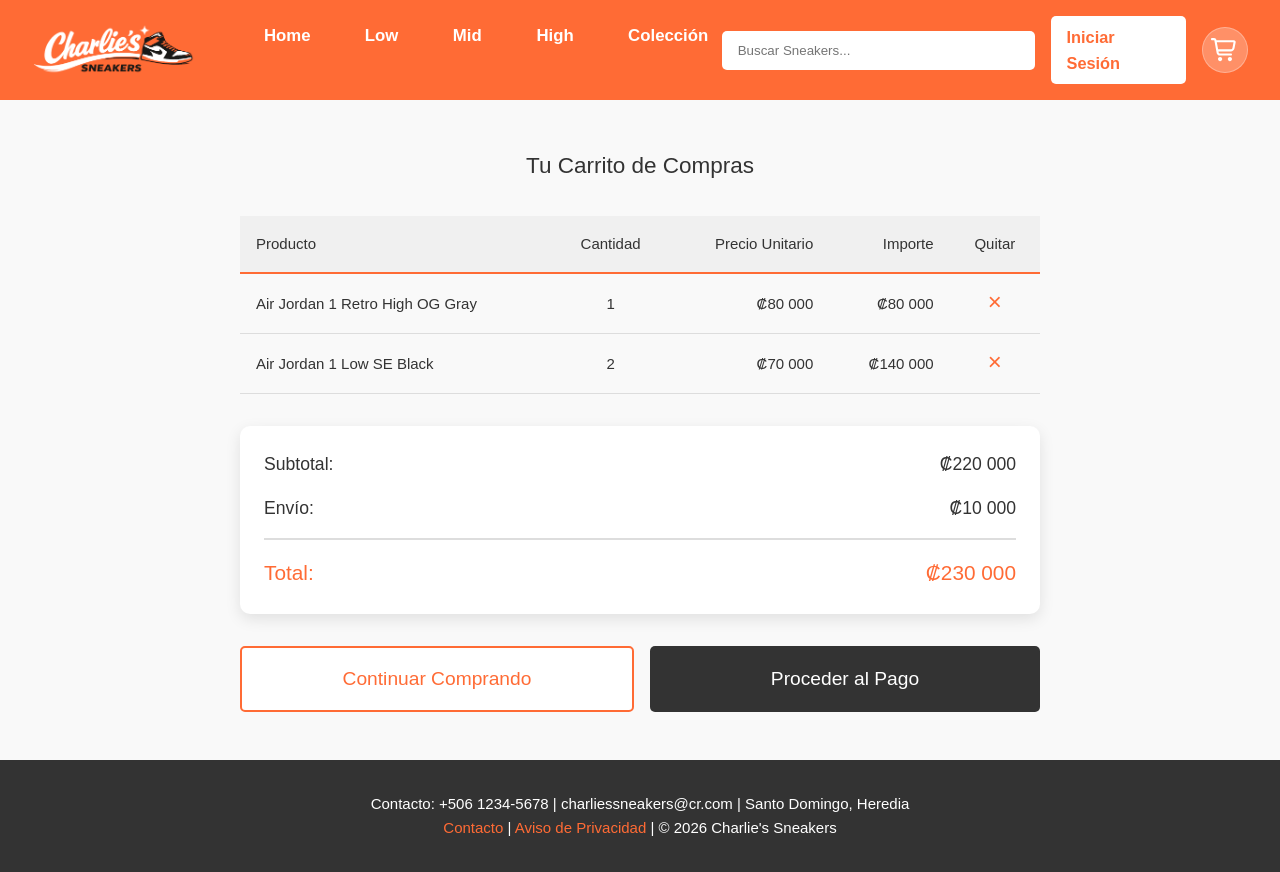
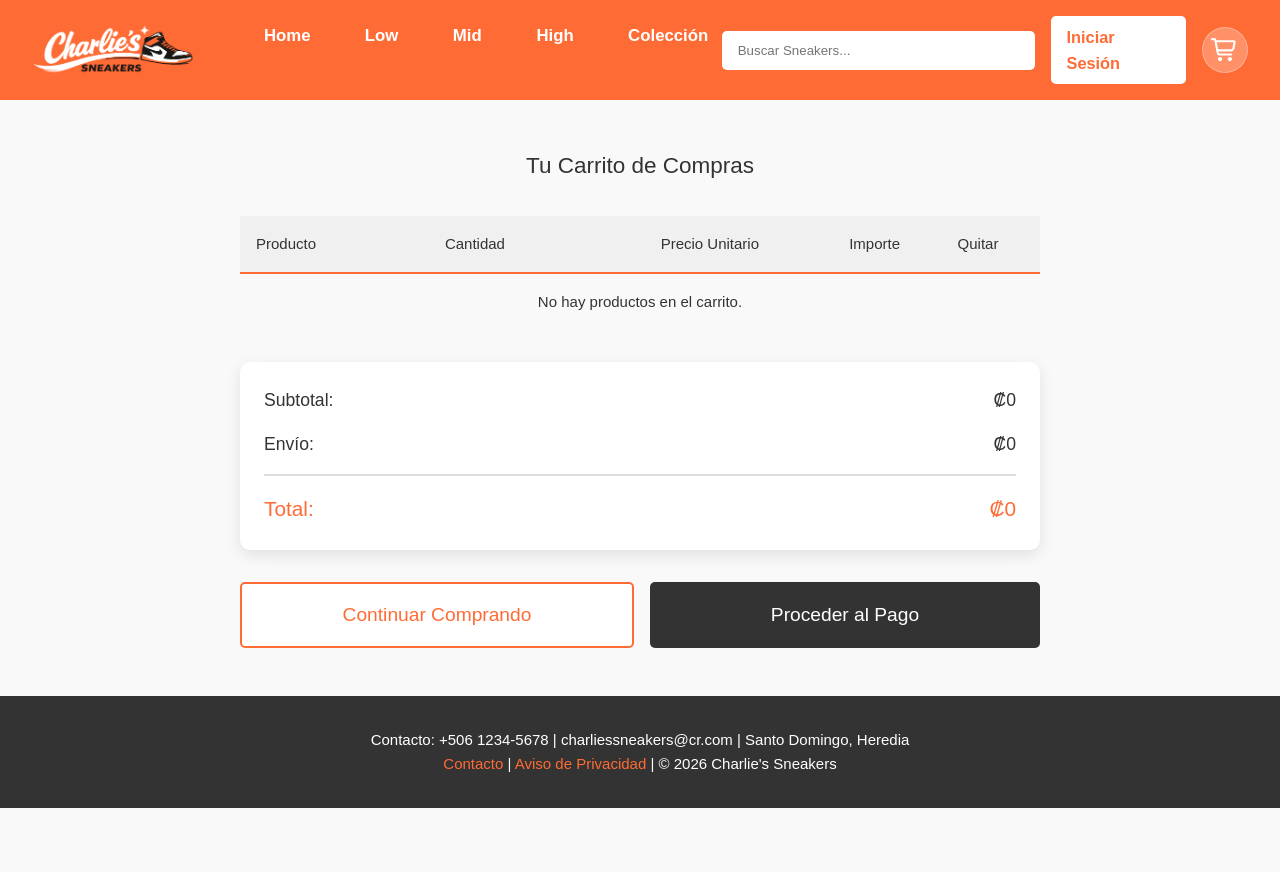
Before and after one commit to kattyab/CI0137_seg_fault, a Vue app: page /carrito in a window 1280 px wide. After the commit the page ends 808 px from the top, so only its background shows below. Built offline with nearby package versions, Linux system fonts and the light colour scheme.

Commit message:
Add shopping cart functionalities with AddToCartButton and CartButton

```diff
--- /dev/null
+++ b/src/components/AddToCartButton.vue
@@ -0,0 +1,60 @@
+<template>
+  <button class="add-to-cart" @click="add" :disabled="isDisabled">
+    <span v-if="!auth.user">Inicia sesión</span>
+    <span v-else-if="added">Añadido ✓</span>
+    <span v-else-if="props.requireSize && !props.size">Selecciona talla</span>
+    <span v-else>Añadir al carrito</span>
+  </button>
+</template>
+
+<script setup lang="ts">
+import { ref, computed } from 'vue'
+import { useCartStore } from '@/stores/cart'
+import { useAuthStore } from '@/stores/auth'
+
+const props = defineProps<{
+  id: string
+  nombre: string
+  precio: number
+  quantity?: number
+  size?: string | null
+  requireSize?: boolean
+}>()
+
+const cart = useCartStore()
+const auth = useAuthStore()
+const added = ref(false)
+const adding = ref(false)
+const isDisabled = computed(() => !auth.user || adding.value || (!!props.requireSize && !props.size))
+
+function add() {
+  if (isDisabled.value) return
+  adding.value = true
+  const item: any = { id: props.id, nombre: props.nombre, precio: props.precio, quantity: props.quantity ?? 1 }
+  if (props.size) item.size = props.size
+  cart.addItem(item)
+  added.value = true
+  setTimeout(() => {
+    added.value = false
+    adding.value = false
+  }, 1200)
+}
+</script>
+
+<style scoped>
+.add-to-cart {
+  background: #111;
+  color: white;
+  border: none;
+  padding: 0.95rem 1.1rem;
+  border-radius: 8px;
+  cursor: pointer;
+  font-weight: 800;
+  font-size: 1rem;
+  width: 100%;
+  box-shadow: 0 10px 28px rgba(0,0,0,0.14);
+}
+.add-to-cart, .add-to-cart span { color: white !important }
+.add-to-cart[disabled] { opacity: 0.7; cursor: default }
+.add-to-cart:hover { background: #000 }
+</style>
--- /dev/null
+++ b/src/stores/cart.ts
@@ -0,0 +1,116 @@
+import { ref, computed, watch } from 'vue'
+import { defineStore } from 'pinia'
+import { useAuthStore } from './auth'
+
+export type CartItem = { id: string; nombre: string; precio: number; quantity: number; _key?: string; [key: string]: any }
+
+const STORAGE_PREFIX = 'cart:'
+
+export const useCartStore = defineStore('cart', () => {
+  const items = ref<CartItem[]>([])
+  const auth = useAuthStore()
+
+  const storageKey = () => `${STORAGE_PREFIX}${auth.user?.id ?? 'guest'}`
+
+  function load() {
+    try {
+      const raw = localStorage.getItem(storageKey())
+      items.value = raw ? JSON.parse(raw) : []
+    } catch {
+      items.value = []
+    }
+  }
+
+  // ensure existing items have an internal composite key
+  function normalizeKeys() {
+    for (const it of items.value) {
+      if (!it._key) it._key = compositeKeyFor(it)
+    }
+  }
+
+  function save() {
+    try {
+      localStorage.setItem(storageKey(), JSON.stringify(items.value))
+    } catch {
+      // ignore
+    }
+  }
+
+  // init
+  load()
+  normalizeKeys()
+
+  // persist when items change
+  watch(items, save, { deep: true })
+
+  // reload when user changes
+  watch(() => auth.user, () => { load(); normalizeKeys(); })
+
+  function compositeKeyFor(item: CartItem) {
+    // build deterministic key from id plus any extra attributes (size, variant, etc.)
+    const clone: Record<string, any> = { ...item }
+    delete clone.quantity
+    delete clone.nombre
+    delete clone.precio
+    delete clone._key
+    // normalize string attributes to avoid mismatches from whitespace
+    for (const k of Object.keys(clone)) {
+      if (typeof clone[k] === 'string') {
+        clone[k] = clone[k].replace(/\s+/g, ' ').trim()
+      }
+    }
+    const keys = Object.keys(clone).sort()
+    const obj: Record<string, any> = {}
+    for (const k of keys) obj[k] = clone[k]
+    return `${item.id}::${JSON.stringify(obj)}`
+  }
+
+  function addItem(item: CartItem) {
+    const key = compositeKeyFor(item)
+    // prefer exact key match; compute existing keys on the fly if missing
+    let idx = -1
+    for (let i = 0; i < items.value.length; i++) {
+      const existing = items.value[i]
+      const existingKey = existing._key ?? compositeKeyFor(existing)
+      if (existingKey === key) { idx = i; break }
+    }
+    if (idx === -1) {
+      items.value.push({ ...item, quantity: item.quantity ?? 1, _key: key })
+    } else {
+      const existing = items.value[idx]
+      if (!existing) return
+      // merge quantities for exact same composite attributes
+      existing.quantity = (existing.quantity || 0) + (item.quantity || 1)
+    }
+  }
+
+  function removeItem(idOrKey: string) {
+    // if idOrKey matches an internal _key, remove only that line; otherwise remove by product id
+    const byKey = items.value.findIndex(i => i._key === idOrKey)
+    if (byKey !== -1) {
+      items.value.splice(byKey, 1)
+      return
+    }
+    items.value = items.value.filter(i => i.id !== idOrKey)
+  }
+
+  function setQuantity(idOrKey: string, qty: number) {
+    // prefer matching internal _key, fallback to id
+    let idx = items.value.findIndex(i => i._key === idOrKey)
+    if (idx === -1) idx = items.value.findIndex(i => i.id === idOrKey)
+    if (idx === -1) return
+    const existing = items.value[idx]
+    if (!existing) return
+    if (qty <= 0) removeItem(existing._key ?? existing.id)
+    else existing.quantity = qty
+  }
+
+  function clearCart() {
+    items.value = []
+  }
+
+  const totalItems = computed(() => items.value.reduce((s, i) => s + (i.quantity || 0), 0))
+  const subtotal = computed(() => items.value.reduce((s, i) => s + (i.precio || 0) * (i.quantity || 0), 0))
+
+  return { items, addItem, removeItem, setQuantity, clearCart, totalItems, subtotal, load, save }
+})
--- a/src/views/CarritoView.vue
+++ b/src/views/CarritoView.vue
@@ -1,45 +1,25 @@
 <script setup lang="ts">
 import { computed, ref } from 'vue'
 import { RouterLink } from 'vue-router'
+import { useCartStore } from '@/stores/cart'
+import { useAuthStore } from '@/stores/auth'
 
-type CartItem = {
-  id: number
-  product: string
-  quantity: number
-  price: number
-}
-
-const cartItems = ref<CartItem[]>([
-  {
-    id: 1,
-    product: 'Air Jordan 1 Retro High OG Gray',
-    quantity: 1,
-    price: 80000,
-  },
-  {
-    id: 2,
-    product: 'Air Jordan 1 Low SE Black',
-    quantity: 2,
-    price: 70000,
-  },
-])
+const cart = useCartStore()
+const auth = useAuthStore()
 
 const isModalVisible = ref(false)
-const pendingItemId = ref<number | null>(null)
+const pendingItemId = ref<string | null>(null)
 const removeProductName = ref('este producto')
 
 const formatCRC = (amount: number) => `₡${amount.toLocaleString('es-CR')}`
 
-const subtotal = computed(() =>
-  cartItems.value.reduce((sum, item) => sum + item.price * item.quantity, 0),
-)
-
+const subtotal = computed(() => cart.subtotal)
 const shipping = computed(() => (subtotal.value > 0 ? 10000 : 0))
 const total = computed(() => subtotal.value + shipping.value)
 
-const openModal = (item: CartItem) => {
-  removeProductName.value = item.product
-  pendingItemId.value = item.id
+const openModal = (itemId: string, productName: string) => {
+  removeProductName.value = productName
+  pendingItemId.value = itemId
   isModalVisible.value = true
 }
 
@@ -52,8 +32,7 @@
   if (pendingItemId.value === null) {
     return
   }
-
-  cartItems.value = cartItems.value.filter((item) => item.id !== pendingItemId.value)
+  cart.removeItem(pendingItemId.value)
   closeModal()
 }
 
@@ -80,25 +59,25 @@
             </tr>
           </thead>
           <tbody>
-            <tr v-for="item in cartItems" :key="item.id" style="border-bottom: 1px solid #ddd">
-              <td style="padding: 1rem">{{ item.product }}</td>
+            <tr v-for="item in cart.items" :key="item._key ?? item.id" style="border-bottom: 1px solid #ddd">
+              <td style="padding: 1rem">{{ item.nombre }}<span v-if="item.size"> - {{ item.size }}</span></td>
               <td style="padding: 1rem; text-align: center">{{ item.quantity }}</td>
-              <td style="padding: 1rem; text-align: right">{{ formatCRC(item.price) }}</td>
+              <td style="padding: 1rem; text-align: right">{{ formatCRC(item.precio) }}</td>
               <td style="padding: 1rem; text-align: right">
-                {{ formatCRC(item.price * item.quantity) }}
+                {{ formatCRC(item.precio * item.quantity) }}
               </td>
               <td style="padding: 1rem; text-align: center">
                 <button
                   class="remove-btn"
                   type="button"
-                  :aria-label="`Eliminar ${item.product}`"
-                  @click="openModal(item)"
+                  :aria-label="`Eliminar ${item.nombre}`"
+                  @click="openModal(item._key ?? item.id, item.nombre)"
                 >
                   ×
                 </button>
               </td>
             </tr>
-            <tr v-if="cartItems.length === 0">
+            <tr v-if="cart.items.length === 0">
               <td colspan="5" style="padding: 1rem; text-align: center">
                 No hay productos en el carrito.
               </td>
--- a/src/views/ProductView.vue
+++ b/src/views/ProductView.vue
@@ -219,7 +219,7 @@
 function previewMainView(i: string | number) { const idx = Number(i); mainImageOverride.value = leftPreviews.value[idx] ?? null }
 function clearPreview() { mainImageOverride.value = null }
 
-const sizes = ['W 5 / M 3.5','W 5.5 / M 4','W 6 / M 4.5','W 6.5 / M 5','W 7 / M 5.5','W 7.5 / M 6']
+const sizes = ['W 5 / M 3.5','W 5.5 / M 4','W 6 / M 4.5','W 6.5 / M 5','W 7 / M 5.5','W 7.5 / M 6','W 8 / M 6.5','W 8.5 / M 7','W 9 / M 7.5','W 9.5 / M 8','W 10 / M 8.5','W 10.5 / M 9','W 11 / M 9.5']
 
 const selectedSize = ref<string | null>(null)
 
@@ -346,8 +346,8 @@
 .swatch { width:40px; height:40px; border-radius:8px; border:1px solid #ddd; background:#fff }
 
 .sizes h4 { margin-bottom: 0.5rem; font-weight:700 }
-.grid-sizes { display: grid; grid-template-columns: repeat(2, 1fr); gap: 0.65rem }
-.size { padding: 0.9rem 1rem; border: 1px solid #e6e6e6; background: white; border-radius: 8px; font-weight:700; cursor:pointer; text-align:center }
+.grid-sizes { display: grid; grid-template-columns: repeat(3, 1fr); gap: 0.65rem; justify-items: start }
+.size { padding: 0.7rem 1rem; border: 1px solid #e6e6e6; background: white; border-radius: 8px; font-weight:700; cursor:pointer; text-align:center; width: 100%; box-sizing: border-box; white-space: nowrap; overflow: hidden; text-overflow: ellipsis }
 .size:hover { border-color: #bbb }
 .size:active { transform: translateY(1px) }
 .size.active { background: #111; color: #fff; border-color: #111 }
```
Also changed, not shown: src/components/CartButton.vue (added, +21 -0 lines), src/stores/counter.ts (deleted, +0 -12 lines).
